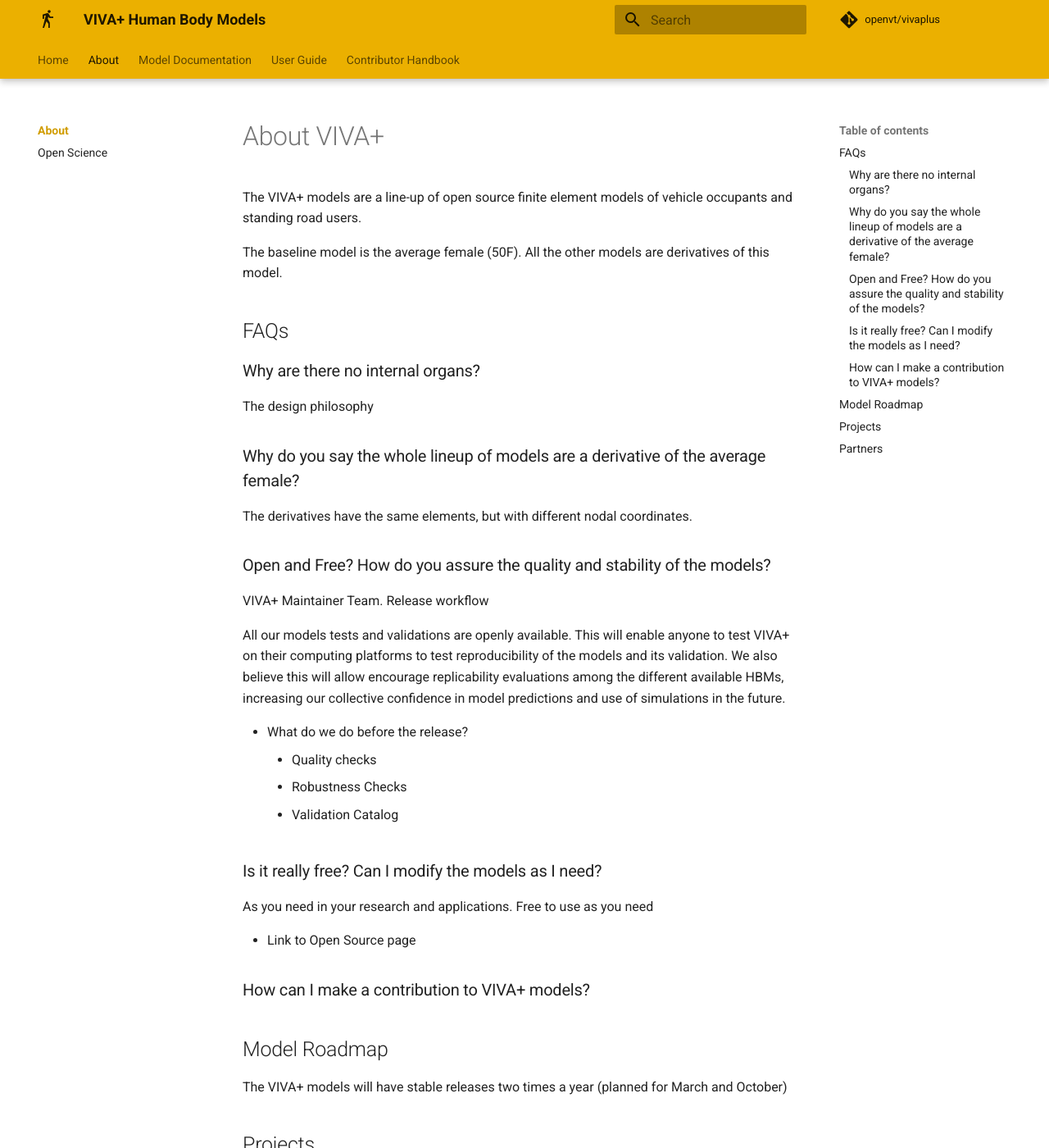
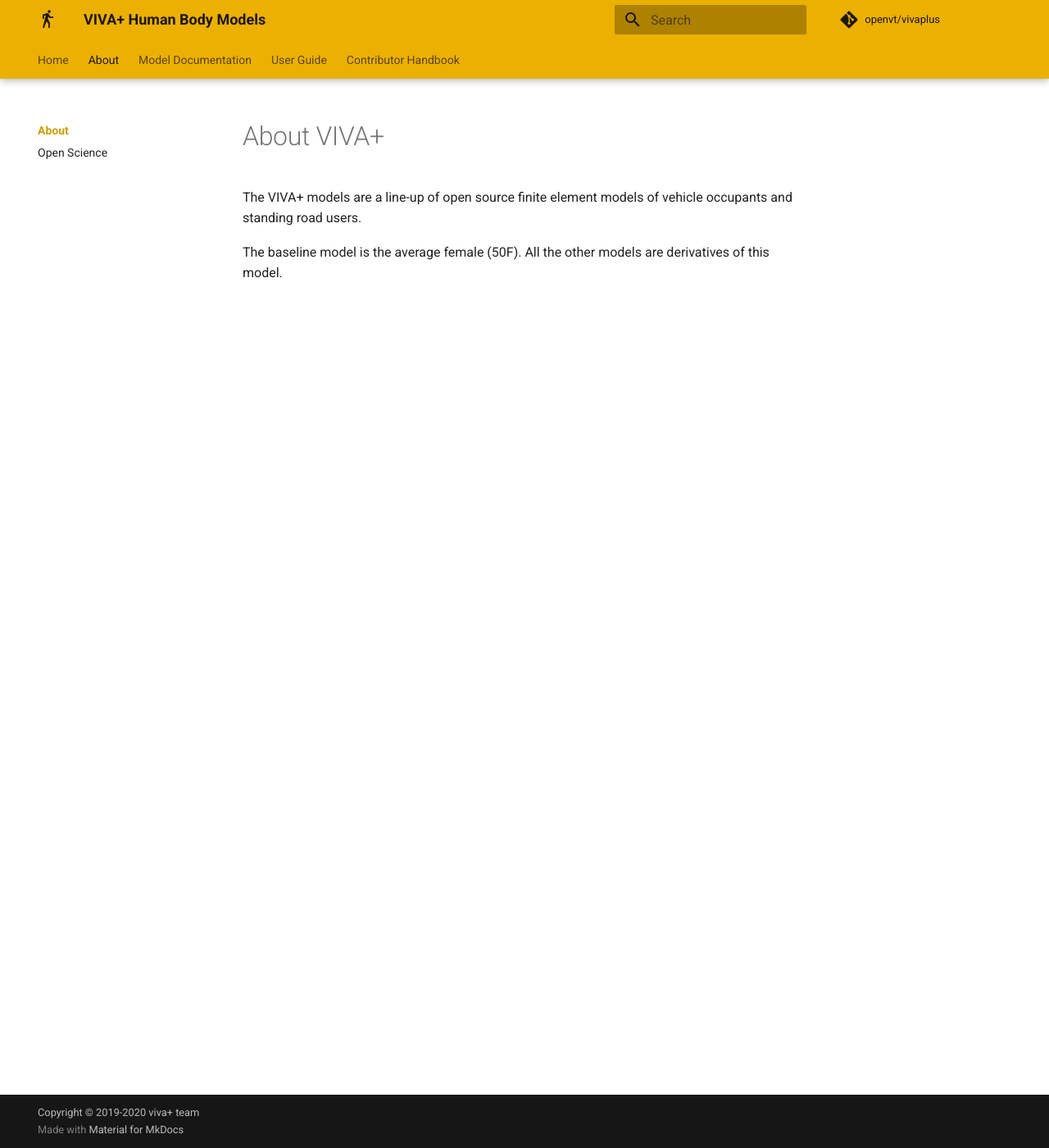
Before and after one commit to jobindjohn/vivaplus_v0.2, an MkDocs documentation site: the page built from docs/about/index.md, in a window 1280 px wide and 1400 px high. Shown: the whole window at 82% size. Built offline with MkDocs 1.6.1 and Material for MkDocs 9.7.7, drawn with Linux system fonts in a browser that asks for light colours; some of the changed text lies outside the part shown.

Commit message:
Comment oút sections not ready

```diff
--- a/docs/about/index.md
+++ b/docs/about/index.md
@@ -4,7 +4,7 @@ The VIVA+ models are a line-up of open source finite element models of vehicle o
 
 The baseline model is the average female (50F). All the other models are derivatives of this model.
 
-## FAQs
+<!-- ## FAQs
 
 ### Why are there no internal organs?
 
@@ -62,3 +62,4 @@ See Datalad
 - BETA CAE
 - VAIVA
 - Open Radioss
+ -->
```
